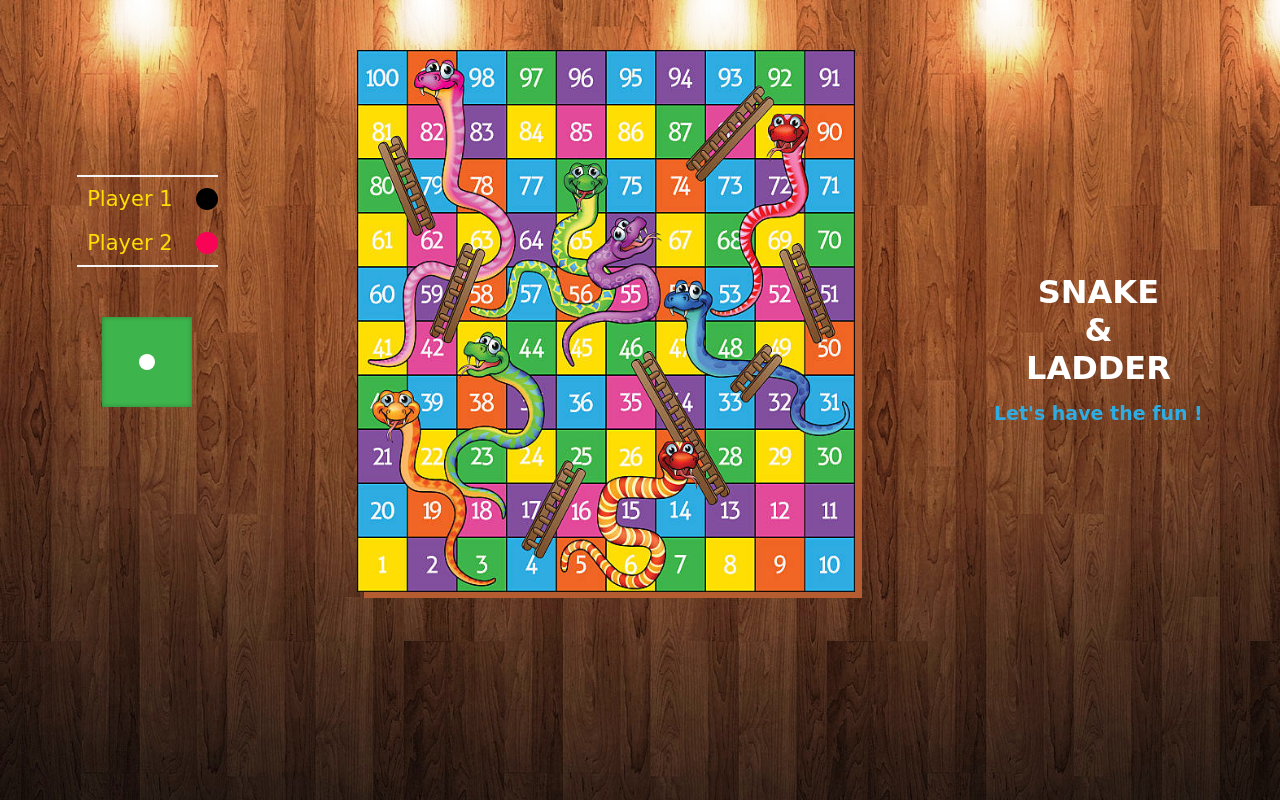
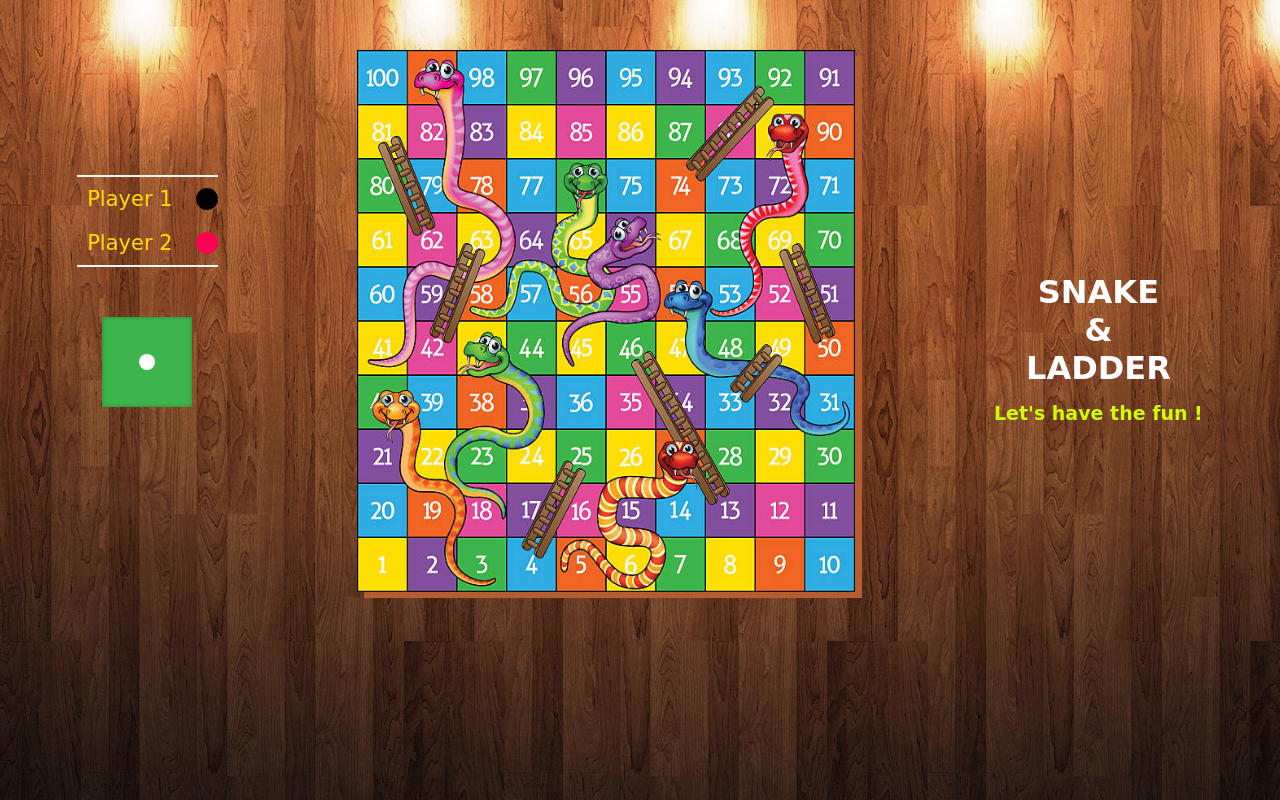
Before and after one commit to chithra2022/SnakeAndLadder, a plain HTML site: page index.html in a window 1280 px wide. Drawn offline with Linux system fonts and the light colour scheme.

Commit message:
fourth commit

```diff
--- a/css/style.css
+++ b/css/style.css
@@ -52,7 +52,7 @@ body{
 }
 p{
 	font-size: 19px;
-	color: #2face2;
+	color: #cffc03;
 	font-weight: bold;
 	padding-top: 15px;
 }
```
